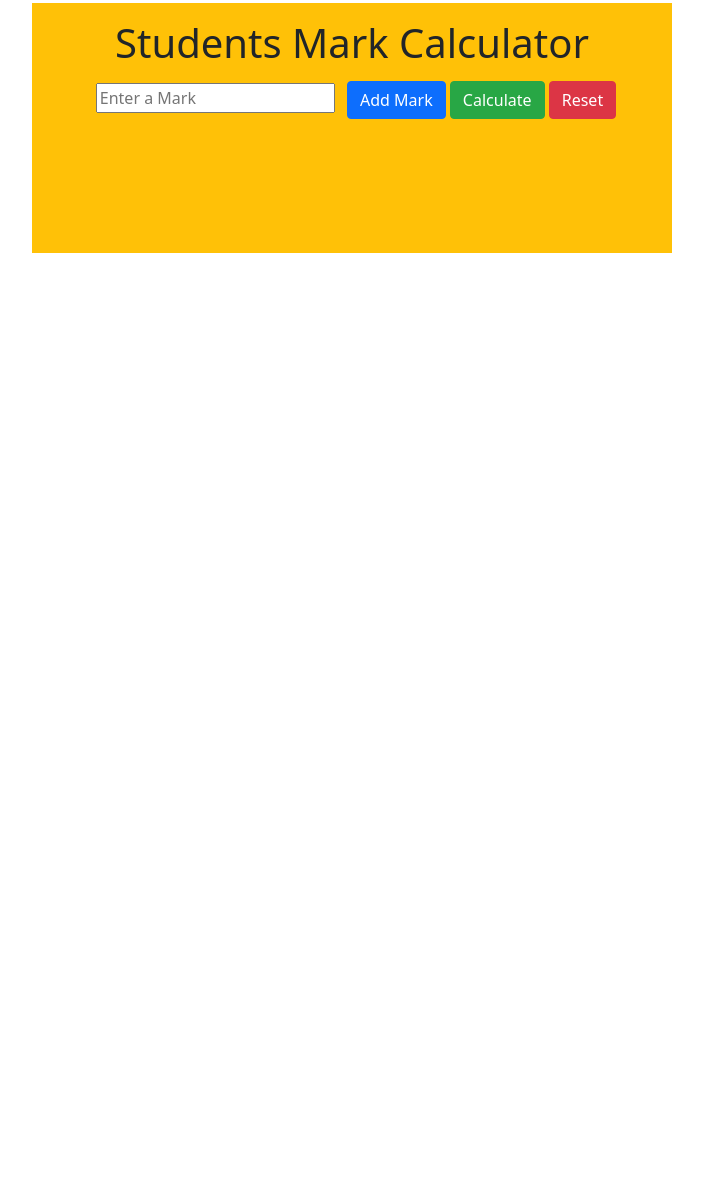
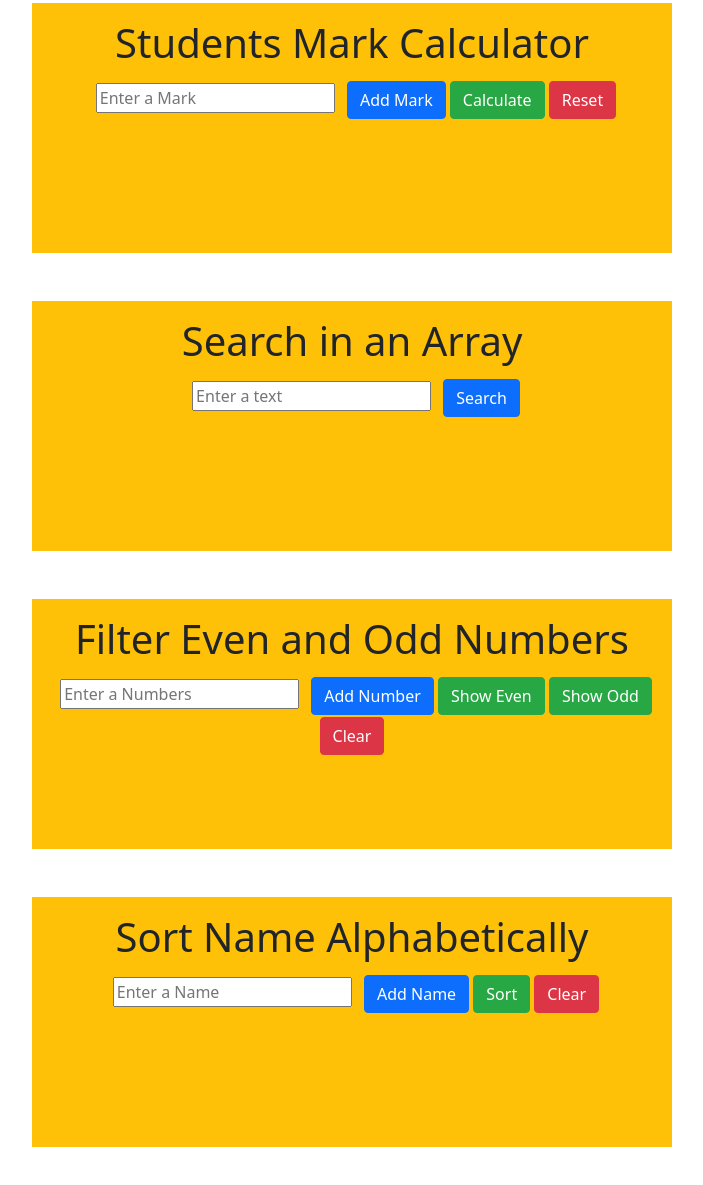
Before and after one commit to NamrataPawar25/JavaScript, a plain HTML site: page array/index.html in a window 1280 px wide. Shown: the part 343-1528 px from the top of the page, without its empty margins (288-991 px from the left). Before the commit the page ends 800 px from the top, so only its background shows below. Drawn offline with nearby package versions, Linux system fonts and the light colour scheme.

Commit message:
index file edited

```diff
--- a/array/index.html
+++ b/array/index.html
@@ -27,6 +27,34 @@
     <ul id="showResult2"></ul>
   </div>
 
+  <div class="container m-auto my-5 py-3 w-50 bg-warning text-center" style="height: 250px;">
+    <h1>Search in an Array</h1>
+    <input type="text" id="arrayText" placeholder="Enter a text" class="m-2">
+    <button class="btn btn-primary" onclick="search()">Search</button>
+    <ul id="showResult3"></ul>
+  </div>
+
+  <div class="container m-auto my-5 py-3 w-50 bg-warning text-center" style="height: 250px;">
+    <h1>Filter Even and Odd Numbers</h1>
+    <input type="text" id="number" placeholder="Enter a Numbers" class="m-2">
+    <button class="btn btn-primary" onclick="addNumber()">Add Number</button>
+    <button class="btn btn-success" onclick="showEven()">Show Even</button>
+    <button class="btn btn-success" onclick="showOdd()">Show Odd</button>
+    <button class="btn btn-danger" onclick="clear()">Clear</button>
+    <ul id="showResult2"></ul>
+  </div>
+
+  <div class="container m-auto my-5 py-3 w-50 bg-warning text-center" style="height: 250px;">
+    <h1>Sort Name Alphabetically</h1>
+    <input type="text" id="name" placeholder="Enter a Name" class="m-2">
+    <button class="btn btn-primary" onclick="addName()">Add Name</button>
+    <button class="btn btn-success" onclick="sort()">Sort</button>
+    <button class="btn btn-danger" onclick="reset()">Clear</button>
+    <ul id="showResult2"></ul>
+  </div>
+
+
+
   <script src="./script.js"></script>
   <script src="https://cdn.jsdelivr.net/npm/popper.js@1.16.0/dist/umd/popper.min.js"
     integrity="sha384-Q6E9RHvbIyZFJoft+2mJbHaEWldlvI9IOYy5n3zV9zzTtmI3UksdQRVvoxMfooAo"
--- a/array/script.js
+++ b/array/script.js
@@ -49,12 +49,12 @@ function addMark() {
     markarray.push(newmark);
     smark.value = "";
     console.log(markarray);
-    result.textContent = markarray.join(", ");
+    result2.textContent = markarray.join(", ");
 }
 
 function calculate() {
     if (markarray.length === 0) {
-        result.innerText = "No marks entered.";
+        result2.innerText = "No marks entered.";
         return;
     }
 
@@ -74,7 +74,7 @@ function calculate() {
         if (mark < lowestMark) lowestMark = mark;
     }
 
-    result1.innerText =
+    result2.innerText =
         "Total Marks: " + total +
         "\nHighest Mark: " + highestMark +
         "\nLowest Mark: " + lowestMark +
@@ -84,6 +84,6 @@ function calculate() {
 function reset() {
     markarray = [];
     smark.value = "";
-    result.innerText = "Marks reset";
+    result2.innerText = "Marks reset";
     console.log("Marks reset");
 }
```
